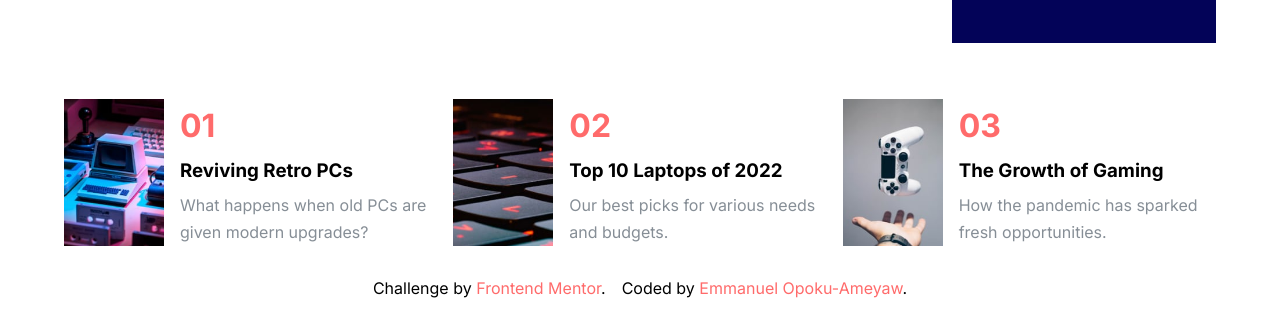
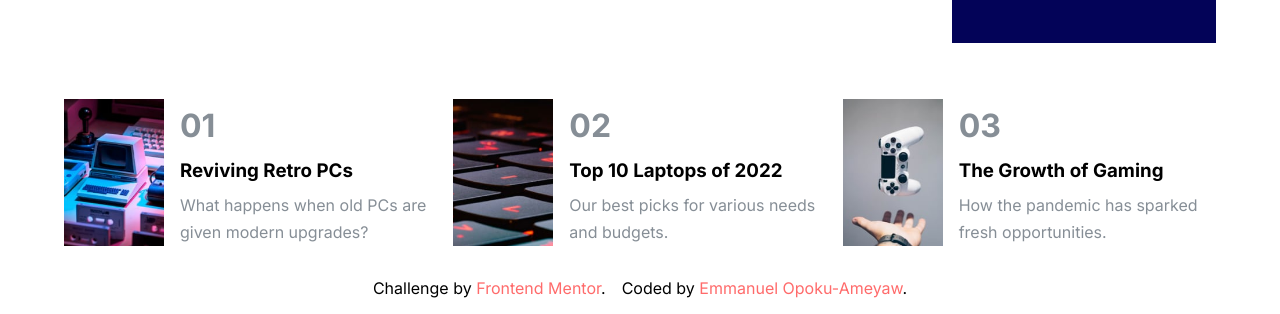
Before and after one commit to the-pro7/news-homepage, a plain HTML site: page index.html in a window 1280 px wide. Shown: the part 718-1032 px from the top of the page. Drawn offline with Linux system fonts and the light colour scheme.

Commit message:
Styles updated

```diff
--- a/styles.css
+++ b/styles.css
@@ -188,7 +188,7 @@ img {
 .act-as-footer :is(.number) {
   font-size: 2rem;
   margin: 0 0 0.2em;
-  color: var(--btn-color);
+  color: var(--text-light-dark);
 }
 
 .act-as-footer :is(.sub-title) {
```
